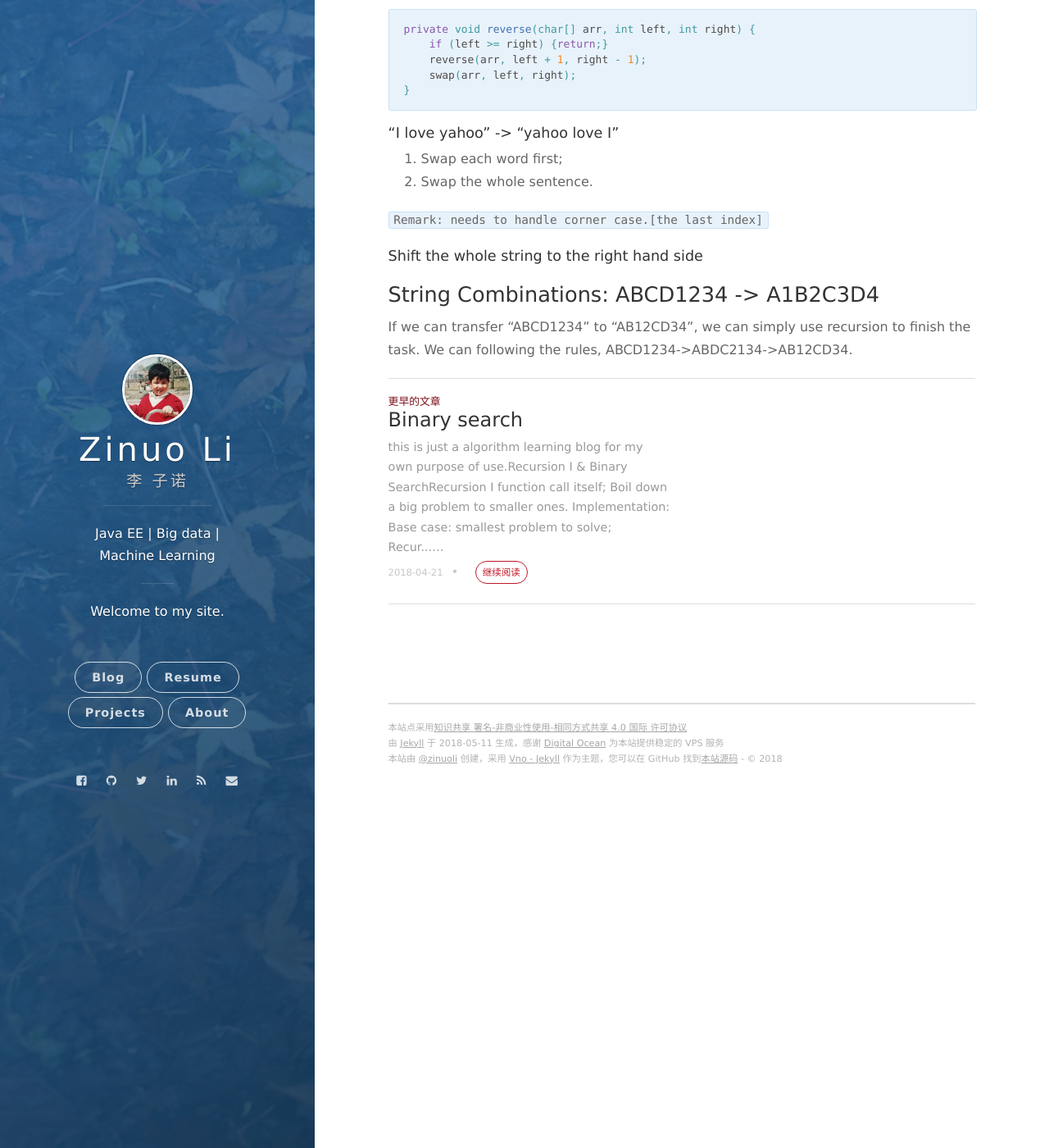
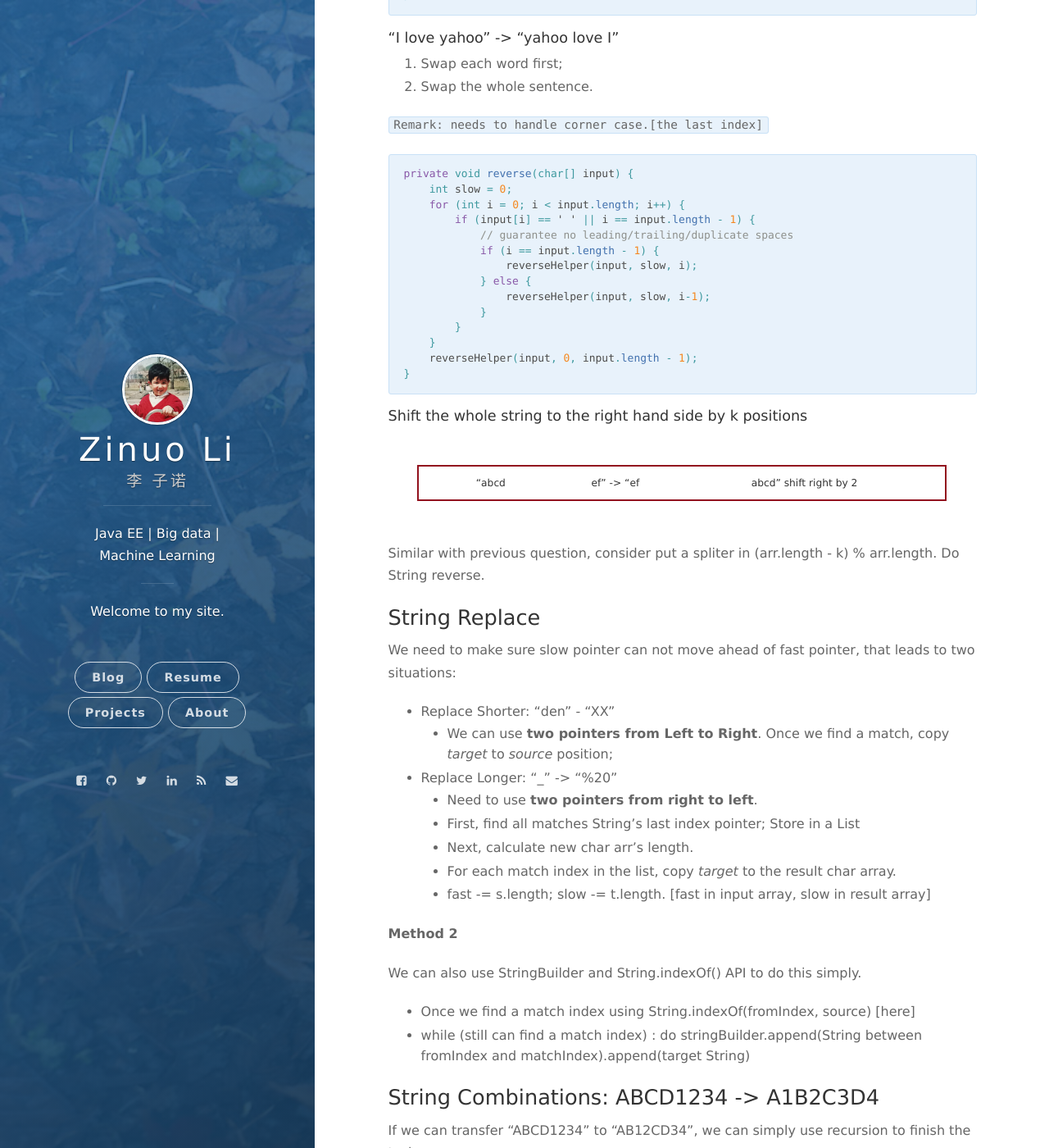
Before and after one commit to chestnuut/chestnuut.github.io, a Jekyll site: the page built from _posts/2018-05-10-string.markdown, in a window 1280 px wide and 1400 px high, scrolled down 4427 px. Shown: the whole window at 82% size. Built offline with Jekyll 4.4.1, drawn with Linux system fonts in a browser that asks for light colours; nearby versions of some CDN libraries; our own code applies the rules of GitHub Pages for plain Markdown files; formulas are drawn with MathJax 3; comment, search, counter and statistics services are not loaded; some of the changed text lies outside the part shown.

Commit message:
more string

````diff
--- a/_posts/2018-05-10-string.markdown
+++ b/_posts/2018-05-10-string.markdown
@@ -198,9 +196,51 @@ private void reverse(char[] arr, int left, int right) {
 
 `Remark: needs to handle corner case.[the last index]`
 
-#### Shift the whole string to the right hand side
+``` java
+private void reverse(char[] input) {
+    int slow = 0;
+    for (int i = 0; i < input.length; i++) {
+        if (input[i] == ' ' || i == input.length - 1) {
+            // guarantee no leading/trailing/duplicate spaces
+            if (i == input.length - 1) {
+                reverseHelper(input, slow, i);
+            } else {
+                reverseHelper(input, slow, i-1);
+            }
+        }
+    }
+    reverseHelper(input, 0, input.length - 1);
+}
+```
+
+#### Shift the whole string to the right hand side by k positions
+
+"abcd | ef" -> "ef | abcd" shift right by 2
+
+Similar with previous question, consider put a spliter in (arr.length - k) % arr.length. Do String reverse.
+
+### String Replace
+
+We need to make sure slow pointer can not move ahead of fast pointer, that leads to two situations:
+
+- Replace Shorter: "den" - "XX"
+    - We can use **two pointers from Left to Right**. Once we find a match, copy *target* to *source* position;
+- Replace Longer: "_" -> "%20"
+    - Need to use **two pointers from right to left**.
+    - First, find all matches String's last index pointer; Store in a List
+    - Next, calculate new char arr's length.
+    - For each match index in the list, copy *target* to the result char array.
+    - fast -= s.length; slow -= t.length. [fast in input array, slow in result array]
+
+**Method 2**
+
+We can also use StringBuilder and String.indexOf() API to do this simply.
+- Once we find a match index using String.indexOf(fromIndex, source) [here]
+- while (still can find a match index) : do stringBuilder.append(String between fromIndex and matchIndex).append(target String)
+
 
 ### String Combinations: ABCD1234 -> A1B2C3D4
 
 If we can transfer "ABCD1234" to "AB12CD34", we can simply use recursion to finish the task.
-We can following the rules, ABCD1234->ABDC2134->AB12CD34.
+
+We can following the rules, AB CD 12 34->AB DC 21 34->AB 12 CD 34.
````
Also changed, not shown: other parts of _posts/2018-05-10-string.markdown (+0 -2 lines), _posts/2018-05-11-String-Source-Code.markdown (added, +37 -0 lines).
